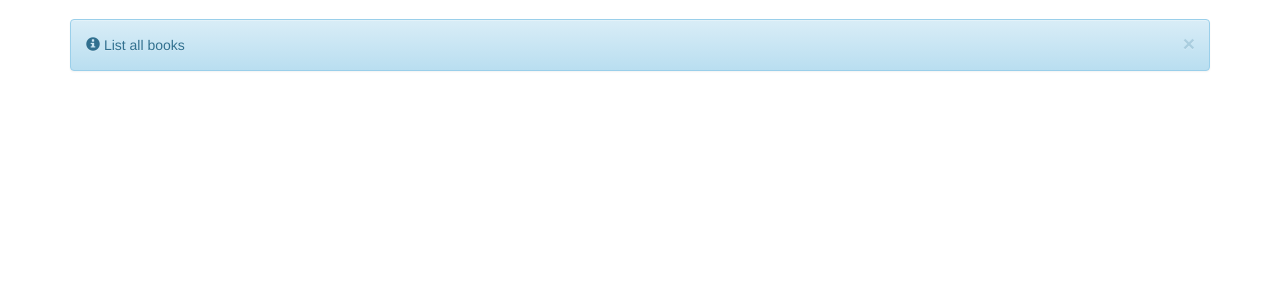
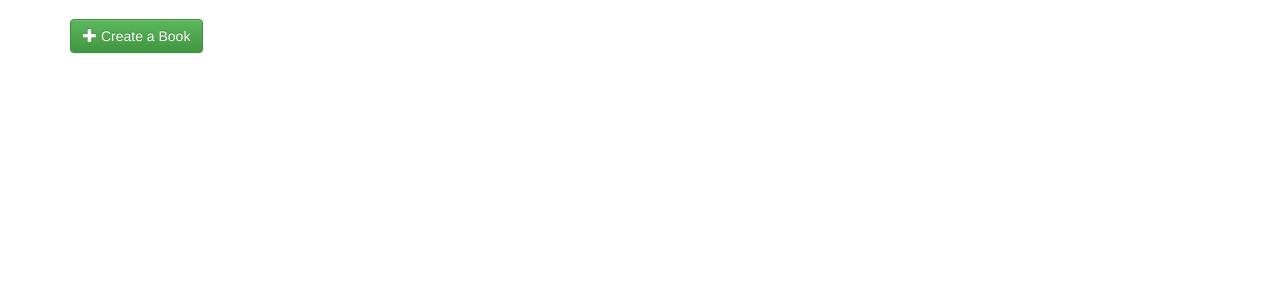
Before and after one commit to RyanLeiTaiwan/DjangoProjects, a Django app: page /memcpy/books in a window 1280 px wide. Shown: the part 51-351 px from the top of the page. Run offline with Django 3.2, Linux system fonts and the light colour scheme; data that the repository does not hold is empty; parts of the project's set-up code (start-up, migrations or seed data) failed here and were passed over; some libraries are stand-ins or nearby versions.

Commit message:
Create a book from home page or books page (image not done)

```diff
--- a/memcpy/book_views.py
+++ b/memcpy/book_views.py
@@ -6,6 +6,7 @@ from django.contrib.auth.decorators import login_required
 from django.db import transaction
 from django.contrib import messages
 from memcpy.models import *
+from .forms import *
 
 
 def list_all_books(request):
@@ -25,13 +26,31 @@ def list_all_books(request):
 
     list = zip(book_total, entry_total)
     context = {"list": list}
-    messages.debug(request, 'List all books')
     return render(request, 'memcpy/books.html', context)
 
-#TODO: @login_required
-#TODO: @transaction.atomic
+@login_required
+@transaction.atomic
 def create_book(request):
-    return HttpResponse('Create a book')
+    if request.method == 'GET':
+        context = {'form': CreateBookForm()}
+        return render(request, 'memcpy/create-book.html', context)
+
+    # POST method: process CreateBookForm
+    user = request.user
+    book = Book(author=user)
+    create_book_form = CreateBookForm(request.POST, request.FILES, instance=book)
+    if not create_book_form.is_valid():
+        context = {'form': create_book_form}
+        return render(request, 'memcpy/create-book.html', context)
+
+    # Save the new record
+    create_book_form.save()
+
+    messages.success(request, 'Book "%s" created' % book.title)
+    context = {}
+
+    # TODO: render to create entry page
+    return redirect(reverse('books'))
 
 #TODO: @login_required
 #TODO: @transaction.atomic
--- a/memcpy/home_views.py
+++ b/memcpy/home_views.py
@@ -71,5 +71,5 @@ def home(request):
         c = 0
 
     context = {'user_num': len(users), 'book_num': len(books), 'entry_num': len(entries),
-               'flashcard_num': len(flashcards), 'fc_today': c}
+               'flashcard_num': len(flashcards), 'fc_today': c, 'date': now}
     return render(request, 'memcpy/home.html', context)
--- a/memcpy/templates/memcpy/base.html
+++ b/memcpy/templates/memcpy/base.html
@@ -62,6 +62,7 @@
                 </li>
             {% endif %}
         </ul>
+
         <!-- Right-side buttons -->
         <ul class="nav navbar-nav navbar-right">
             {% if user.is_authenticated %}
--- a/memcpy/templates/memcpy/books.html
+++ b/memcpy/templates/memcpy/books.html
@@ -5,17 +5,28 @@
 {% block main %}
     <div class="row">
         <div class="col-md-12">
+            <form action="{% url 'create-book' %}" method="get">
+                <div class="form-group">
+                    <button type="submit" class="btn btn-success">
+                        <span class="glyphicon glyphicon-plus" aria-hidden="true"></span>&nbsp;Create a Book
+                    </button>
+                </div>
+            </form>
+        </div>
+    </div>
+    <div class="row">
+        <div class="col-md-12">
             <ul>
                 {% for book, entry_list in list %}
                     <li>
-                        Title: {{ book.title }}
-                        <br>
-                        Description: {{ book.description }}
-                        <br>
+                        Title: {{ book.title }}<br>
+                        Description: {{ book.description }}<br>
                         {%  if book.cover_image %}
                         {{ book.cover_image }}
                         {%  endif %}
                         <br>
+                        Created by: {{ book.author }}<br>
+                        Laste update: {{ book.timestamp }}
                         <ol>
                             {% for entry in entry_list %}
                                 <li>
--- a/memcpy/urls.py
+++ b/memcpy/urls.py
@@ -28,6 +28,8 @@ urlpatterns = [
     url(r'^register$', user_views.register, name='register'),
     # Browse all books
     url(r'^books[/]?$', book_views.list_all_books, name='books'),
+    # Create a book
+    url(r'^create-book[/]?$', book_views.create_book, name='create-book'),
     # Edit profile page
     url(r'^update-profile', user_views.update_profile, name='update-profile'),
     # Upload photo in profile edit page
--- a/webapps/settings.py
+++ b/webapps/settings.py
@@ -130,7 +130,7 @@ TIME_ZONE = 'America/New_York'
 
 USE_I18N = True
 
-USE_L10N = True
+USE_L10N = False
 
 USE_TZ = True
 
```
Also changed, not shown: memcpy/forms.py (+9 -0 lines), memcpy/templates/memcpy/create-book.html (added, +46 -0 lines), memcpy/templates/memcpy/home.html (+33 -11 lines).
